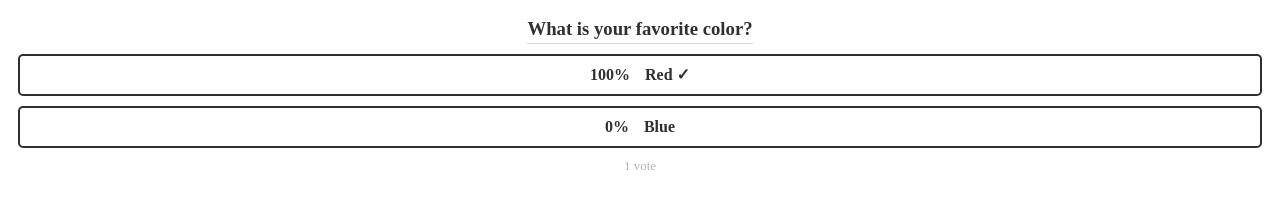
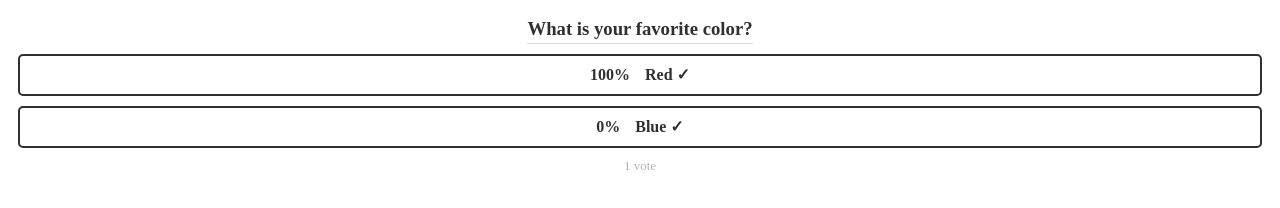
Before and after one commit to ebrimaconta/react-surveying, a React (Create React App) app: page / in a window 1280 px wide. Both pictures are taken after a click on the button "Red". Shown: the top 208 px of the page. Built offline with nearby package versions, Linux system fonts and the light colour scheme.

Commit message:
Change structure of poll code

```diff
--- a/package.json
+++ b/package.json
@@ -1,6 +1,6 @@
 {
   "name": "react-surveying",
-  "version": "0.1.9",
+  "version": "1.1.7",
   "private": false,
   "main": "dist/index.js",
   "module": "dist/index.es.js",
@@ -70,7 +70,6 @@
     "votes"
   ],
   "dependencies": {
-    "@babel/core": "^7.23.3",
     "@babel/plugin-proposal-class-properties": "^7.0.0",
     "@babel/plugin-proposal-decorators": "^7.0.0",
     "@babel/plugin-proposal-do-expressions": "^7.0.0",
@@ -93,6 +92,7 @@
     "babel-core": "7.0.0-bridge.0",
     "babel-jest": "^29.7.0",
     "jest": "^29.7.0",
+    "postcss-import": "^15.1.0",
     "rollup-plugin-auto-external": "^2.0.0"
   }
 }
--- a/rollup.config.js
+++ b/rollup.config.js
@@ -6,11 +6,10 @@ import resolve from 'rollup-plugin-node-resolve';
 import url from 'rollup-plugin-url';
 import svgr from '@svgr/rollup';
 import autoExternal from 'rollup-plugin-auto-external';
-
 import pkg from './package.json';
 
 export default {
-  input: 'components/ReactSurvey/index.js',
+  input: 'src/components/ReactSurvey/index.js',
   output: [
     {
       file: pkg.main,
@@ -26,7 +25,9 @@ export default {
   plugins: [
     external(),
     postcss({
-      modules: true,
+      extract: false,
+      minimize: true,
+      inject: true,
     }),
     url(),
     svgr(),
--- a/src/components/ReactSurvey/index.js
+++ b/src/components/ReactSurvey/index.js
@@ -1,6 +1,7 @@
 import React, { useState, useEffect } from 'react';
+
+import './index.css';
 import 'animate.css';
-import './index.css';
 
 const themes = {
   purple: ['#6D4B94', '#7C6497', '#6D4B943B'],
@@ -26,13 +27,8 @@ export const ReactSurvey = ({
   },
   disable = false,
 }) => {
-  const [pollData, setPollData] = useState({
-    poll: {
-      voted: false,
-      option: '',
-    },
-    totalVotes: 0,
-  });
+  const [totalVotes, setTotalVotes] = useState(0);
+  const [voted, setVoted] = useState(false);
 
   const calculatePercent = (votes, total) => {
     if (votes === 0 && total === 0) {
@@ -61,32 +57,8 @@ export const ReactSurvey = ({
   const colors = obtainColors(customStyles.theme);
 
   const setPollVote = (selectedAnswer) => {
-    const optionsOnly = answers.map((item) => item.option);
-    console.log('selectedAnswer', selectedAnswer);
-    if (optionsOnly.includes(selectedAnswer)) {
-      const { poll, totalVotes } = pollData;
-      const updatedPoll = {
-        ...poll,
-        voted: true,
-        option: selectedAnswer,
-      };
+    setVoted(true);
 
-      if (!disable) {
-        if (!poll.voted) {
-          setPollData(() => ({
-            poll: updatedPoll,
-            totalVotes: totalVotes + 1,
-          }));
-          console.log('not voted');
-        } else {
-          console.log(' voted');
-          setPollData((prev) => ({
-            ...prev,
-            poll: updatedPoll,
-          }));
-        }
-      }
-    }
   };
 
   const checkVote = () => {
@@ -100,16 +72,13 @@ export const ReactSurvey = ({
 
   useEffect(() => {
     if (!noStorage) checkVote();
-
-    setPollData((prev) => ({
-      ...prev,
-      totalVotes: answers.reduce((total, answer) => total + answer.votes, 0),
-    }));
   }, []);
-
 
   const getStoragePolls = () => JSON.parse(localStorage.getItem('react-polls')) || [];
   const vote = (answer) => {
+    if (voted === false) {
+      setTotalVotes(totalVotes + 1);
+      setVoted(!voted);
       if (!noStorage) {
         const storage = getStoragePolls();
         storage.push({
@@ -119,10 +88,10 @@ export const ReactSurvey = ({
         });
         localStorage.setItem('react-polls', JSON.stringify(storage));
       }
-    setPollVote(answer);
+    }
     onVote(answer);
   };
-  const { poll, totalVotes } = pollData;
+
   return (
     <article
       className={`animate__animated animate__fadeIn animate__faster poll`}
@@ -145,12 +114,12 @@ export const ReactSurvey = ({
       <ul className='answers'>
         {answers.map((answer) => (
           <li key={answer.option}>
-            {!poll.voted ? (
+            {!voted ? (
               <button
                 className={`animate__animated  animate__fadeIn animate__faster  option ${customStyles.theme}`}
                 style={{ color: colors[0], borderColor: colors[1] }}
                 type='button'
-                onClick={() => vote(answer.option)}
+                onClick={(e) => vote(answer.option)}
                 aria-label={answer.option}
               >
                 {answer.option}
@@ -171,10 +140,7 @@ export const ReactSurvey = ({
                   <span className='percent' style={{ color: colors[0] }}>
                     {calculatePercent(answer.votes, totalVotes)}
                   </span>
-                  <span
-                    className={`answer ${answer.option === poll.option ? 'vote' : ''}`}
-                    style={{ color: colors[0] }}
-                  >
+                  <span className={`answer ${voted ? 'vote' : ''}`} style={{ color: colors[0] }}>
                     {answer.option}
                   </span>
                 </div>
```
Also changed, not shown: 6 other files (tests, documents, lock files or other folders). Lines whose indentation alone changed are shown as unchanged.
